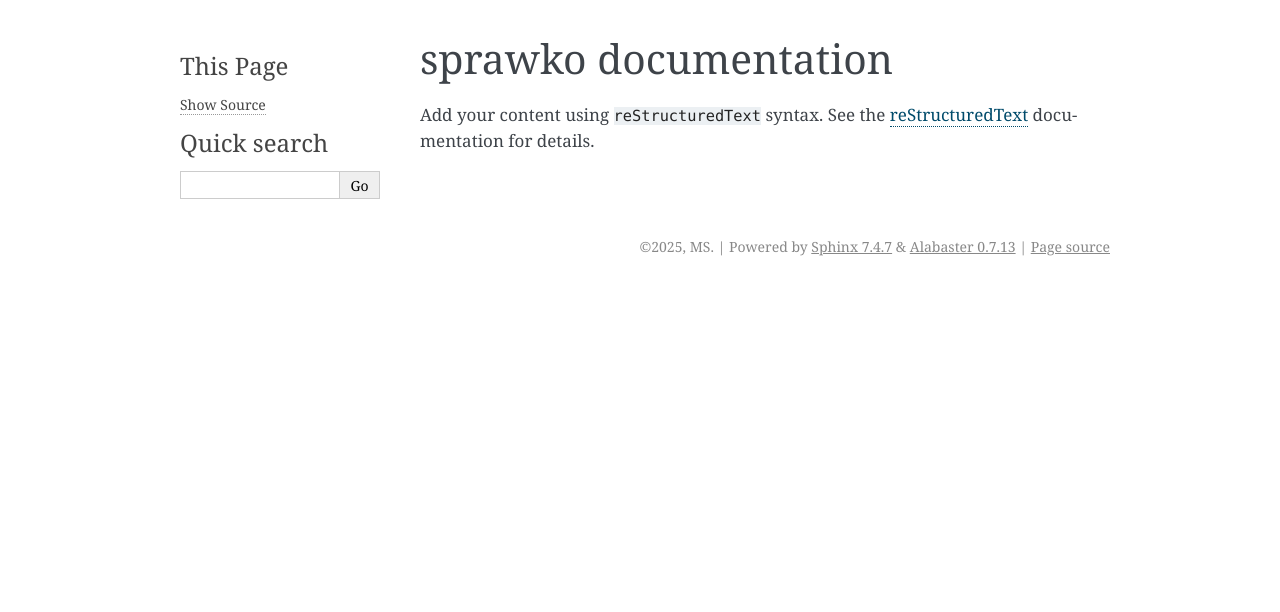
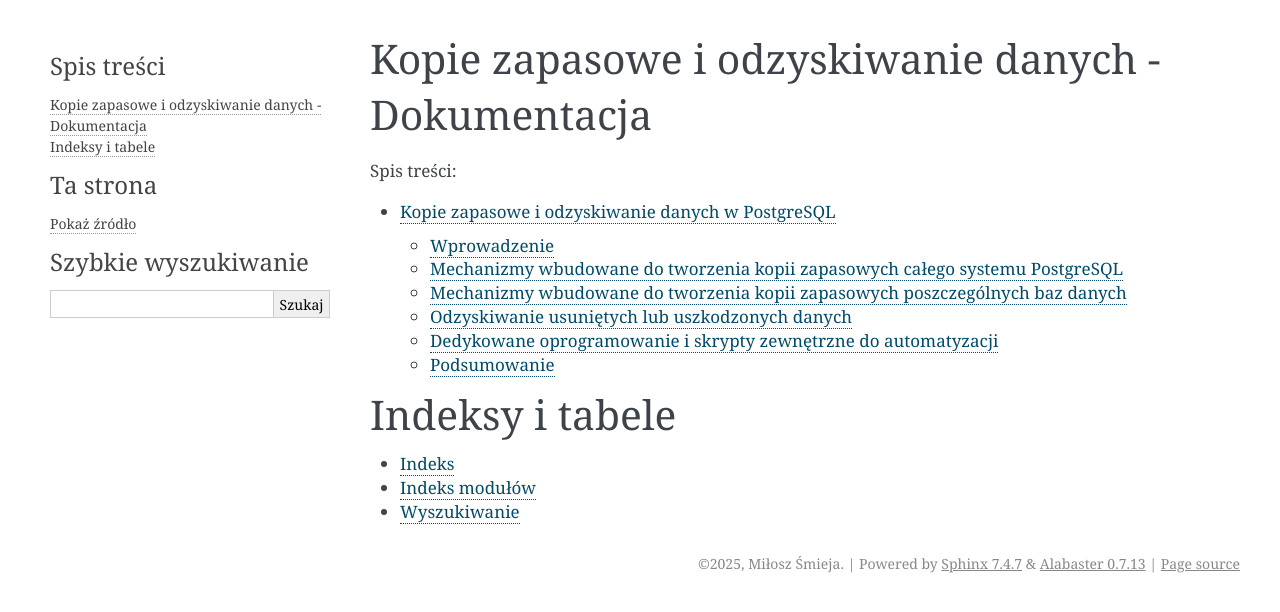
Before and after one commit to m-smieja/Kopie_zapasowe_i_odzyskiwanie_danych, a Sphinx documentation site: the page built from source/index.rst, in a window 1280 px wide. Shown: the top 612 px of the page. Built offline with Sphinx 7.4.7, drawn with Linux system fonts in a browser that asks for light colours; some of the changed lines change nothing that is shown.

Commit message:
Aktualizacja dokumentacji i dodanie pliku kopie_zapasowe_i_odzyskiwanie_danych.rst

```diff
--- a/source/conf.py
+++ b/source/conf.py
@@ -1,27 +1,26 @@
-# Configuration file for the Sphinx documentation builder.
-#
-# For the full list of built-in configuration values, see the documentation:
-# https://www.sphinx-doc.org/en/master/usage/configuration.html
 
-# -- Project information -----------------------------------------------------
-# https://www.sphinx-doc.org/en/master/usage/configuration.html#project-information
+project = 'Kopie zapasowe i odzyskiwanie danych'
+copyright = '2025, Miłosz Śmieja'
+author = 'Miłosz Śmieja'
+release = '1.0'
 
-project = 'sprawko'
-copyright = '2025, MS'
-author = 'MS'
-
-# -- General configuration ---------------------------------------------------
-# https://www.sphinx-doc.org/en/master/usage/configuration.html#general-configuration
-
-extensions = []
+extensions = [
+    'sphinx.ext.autodoc',
+    'sphinx.ext.viewcode',
+    'sphinx.ext.napoleon',
+]
 
 templates_path = ['_templates']
 exclude_patterns = []
 
-
-
-# -- Options for HTML output -------------------------------------------------
-# https://www.sphinx-doc.org/en/master/usage/configuration.html#options-for-html-output
+language = 'pl'
 
 html_theme = 'alabaster'
-html_static_path = ['_static']
+html_static_path = []
+
+html_theme_options = {
+    'page_width': '1200px',
+    'sidebar_width': '300px',
+}
+
+html_search_language = 'pl'
--- a/source/index.rst
+++ b/source/index.rst
@@ -1,16 +1,15 @@
-.. sprawko documentation master file, created by
-   sphinx-quickstart on Thu Mar 27 13:57:15 2025.
-   You can adapt this file completely to your liking, but it should at least
-   contain the root `toctree` directive.
-
-sprawko documentation
-=====================
-
-Add your content using ``reStructuredText`` syntax. See the
-`reStructuredText <https://www.sphinx-doc.org/en/master/usage/restructuredtext/index.html>`_
-documentation for details.
-
+Kopie zapasowe i odzyskiwanie danych - Dokumentacja
+===================================================
 
 .. toctree::
    :maxdepth: 2
-   :caption: Contents:
+   :caption: Spis treści:
+
+   kopie_zapasowe_i_odzyskiwanie_danych
+
+Indeksy i tabele
+================
+
+* :ref:`genindex`
+* :ref:`modindex`
+* :ref:`search`
--- /dev/null
+++ b/source/kopie_zapasowe_i_odzyskiwanie_danych.rst
@@ -0,0 +1,322 @@
+=====================================================================
+Kopie zapasowe i odzyskiwanie danych w PostgreSQL
+=====================================================================
+
+:Autor: Miłosz Śmieja
+:Wersja: 1.0
+:Data: 12 czerwca 2025
+
+.. contents:: Spis treści
+   :depth: 3
+   :local:
+
+Wprowadzenie
+============
+
+System zarządzania bazą danych PostgreSQL oferuje kompleksowy zestaw narzędzi i mechanizmów służących do tworzenia kopii zapasowych oraz odzyskiwania danych. Skuteczne zarządzanie kopiami zapasowymi stanowi fundament bezpieczeństwa danych i ciągłości działania systemów bazodanowych.
+
+PostgreSQL dostarcza zarówno mechanizmy wbudowane, jak i możliwość integracji z zewnętrznymi narzędziami automatyzacji.
+
+Mechanizmy wbudowane do tworzenia kopii zapasowych całego systemu PostgreSQL
+=============================================================================
+
+PostgreSQL oferuje kilka mechanizmów tworzenia kopii zapasowych na poziomie całego systemu, które zapewniają kompleksową ochronę wszystkich baz danych w klastrze.
+
+pg_basebackup
+-------------
+
+**pg_basebackup** stanowi podstawowe narzędzie do tworzenia fizycznych kopii zapasowych całego klastra PostgreSQL.
+
+Kluczowe cechy:
+
+- Działa w trybie online - możliwość wykonywania kopii zapasowych bez zatrzymywania działania serwera
+- Tworzy dokładną kopię wszystkich plików danych
+- Zawiera pliki konfiguracyjne, dzienniki transakcji oraz wszystkie bazy danych w klastrze
+
+Continuous Archiving (Point-in-Time Recovery)
+----------------------------------------------
+
+**Continuous Archiving** reprezentuje zaawansowany mechanizm tworzenia ciągłych kopii zapasowych poprzez archiwizację dzienników WAL (Write-Ahead Logging).
+
+Zalety:
+
+- Umożliwia odtworzenie stanu bazy danych w dowolnym momencie czasowym
+- Szczególnie wartościowe w środowiskach produkcyjnych wymagających minimalnej utraty danych
+- Zapewnia wysoką granularność odzyskiwania danych
+
+Streaming Replication
+----------------------
+
+**Streaming Replication** może służyć jako mechanizm kopii zapasowych poprzez utrzymywanie synchronicznych lub asynchronicznych replik głównej bazy danych.
+
+Funkcjonalności:
+
+- Repliki funkcjonują jako kopie zapasowe w czasie rzeczywistym
+- Oferuje możliwość szybkiego przełączenia w przypadku awarii systemu głównego
+- Wspiera zarówno tryb synchroniczny, jak i asynchroniczny
+
+File System Level Backup
+-------------------------
+
+**File System Level Backup** polega na tworzeniu kopii zapasowych na poziomie systemu plików.
+
+Wymagania:
+
+- Zatrzymanie serwera PostgreSQL lub zapewnienie spójności
+- Wykorzystanie mechanizmów snapshot systemu plików:
+
+  - LVM snapshots
+  - ZFS snapshots
+
+Mechanizmy wbudowane do tworzenia kopii zapasowych poszczególnych baz danych
+=============================================================================
+
+PostgreSQL dostarcza precyzyjne narzędzia umożliwiające tworzenie kopii zapasowych pojedynczych baz danych lub ich wybranych elementów.
+
+pg_dump
+-------
+
+**pg_dump** stanowi najczęściej wykorzystywane narzędzie do tworzenia logicznych kopii zapasowych pojedynczych baz danych.
+
+Charakterystyka:
+
+- Tworzy skrypt SQL zawierający wszystkie polecenia niezbędne do odtworzenia struktury bazy danych oraz jej danych
+- Oferuje liczne opcje konfiguracji:
+
+  - Możliwość wyboru formatu wyjściowego
+  - Filtrowanie obiektów
+  - Kontrola nad poziomem szczegółowości kopii zapasowej
+
+pg_dumpall
+----------
+
+**pg_dumpall** rozszerza funkcjonalność ``pg_dump`` o możliwość tworzenia kopii zapasowych wszystkich baz danych w klastrze.
+
+Dodatkowe funkcje:
+
+- Backup obiektów globalnych:
+
+  - Role użytkowników
+  - Tablespaces
+  - Ustawienia konfiguracyjne na poziomie klastra
+
+COPY command
+------------
+
+**COPY command** umożliwia eksport danych z poszczególnych tabel do plików w różnych formatach.
+
+Obsługiwane formaty:
+
+- CSV
+- Text
+- Binary
+
+Zastosowania:
+
+- Tworzenie selektywnych kopii zapasowych dużych tabel
+- Migracje danych
+
+pg_dump z opcjami selektywnymi
+------------------------------
+
+**pg_dump z opcjami selektywnymi** pozwala na tworzenie kopii zapasowych wybranych obiektów bazy danych.
+
+Możliwości filtrowania:
+
+- Konkretne tabele
+- Schematy
+- Sekwencje
+
+Funkcjonalność ta jest nieoceniona w scenariuszach wymagających granularnej kontroli nad procesem tworzenia kopii zapasowych.
+
+Odzyskiwanie usuniętych lub uszkodzonych danych
+===============================================
+
+PostgreSQL oferuje różnorodne mechanizmy odzyskiwania danych w zależności od rodzaju i zakresu uszkodzeń.
+
+Odzyskiwanie z kopii logicznych
+-------------------------------
+
+**Odzyskiwanie z kopii logicznych** wykonanych przy użyciu ``pg_dump`` realizowane jest poprzez ``psql`` lub ``pg_restore``.
+
+Proces odzyskiwania:
+
+- Wykonanie skryptów SQL
+- Przywrócenie plików dump w odpowiednim formacie
+
+Zaawansowane opcje pg_restore:
+
+- Selektywne przywracanie obiektów
+- Równoległe przetwarzanie
+- Kontrola nad kolejnością przywracania
+
+Point-in-Time Recovery (PITR)
+-----------------------------
+
+**Point-in-Time Recovery (PITR)** umożliwia przywrócenie bazy danych do konkretnego momentu w czasie.
+
+Wykorzystywane komponenty:
+
+- Kombinacja kopii bazowej
+- Archiwalne dzienniki WAL
+
+Zastosowania:
+
+- Cofnięcie zmian do momentu poprzedzającego wystąpienie błędu
+- Odzyskiwanie po uszkodzeniu danych
+
+.. note::
+   PITR jest szczególnie wartościowy w przypadkach, gdy konieczne jest cofnięcie zmian do momentu poprzedzającego wystąpienie błędu lub uszkodzenia.
+
+Odzyskiwanie tabel z tablespaces
+--------------------------------
+
+**Odzyskiwanie tabel z tablespaces** może wymagać specjalnych procedur w przypadku uszkodzenia przestrzeni tabel.
+
+Możliwości PostgreSQL:
+
+- Odtworzenie tablespaces
+- Przeniesienie tabel między różnymi lokalizacjami
+- Odzyskiwanie danych nawet w przypadku częściowego uszkodzenia systemu plików
+
+Transaction log replay
+----------------------
+
+**Transaction log replay** wykorzystuje dzienniki WAL do odtworzenia zmian wprowadzonych po utworzeniu kopii zapasowej.
+
+Charakterystyka:
+
+- Automatycznie wykorzystywany podczas standardowych procedur odzyskiwania
+- Możliwość ręcznej kontroli w szczególnych sytuacjach
+
+Odzyskiwanie na poziomie klastra
+--------------------------------
+
+**Odzyskiwanie na poziomie klastra** przy wykorzystaniu ``pg_basebackup`` wymaga przywrócenia wszystkich plików klastra oraz odpowiedniej konfiguracji parametrów recovery.
+
+Zakres procesu:
+
+- Odtworzenie całego środowiska PostgreSQL
+- Konfiguracja ról i uprawnień
+- Przywrócenie ustawień systemowych
+
+Dedykowane oprogramowanie i skrypty zewnętrzne do automatyzacji
+===============================================================
+
+Automatyzacja procesów tworzenia kopii zapasowych stanowi kluczowy element profesjonalnego zarządzania bazami danych PostgreSQL.
+
+pgBackRest
+-----------
+
+**pgBackRest** reprezentuje kompleksowe rozwiązanie do zarządzania kopiami zapasowymi PostgreSQL.
+
+Zaawansowane funkcje:
+
+- Incremental i differential backups
+- Kompresja danych
+- Szyfrowanie
+- Weryfikacja integralności kopii
+- Możliwość przechowywania kopii w chmurze
+- Automatyzacja procesów zarządzania kopiami zapasowymi
+- Uproszczone procedury odzyskiwania
+
+.. important::
+   pgBackRest automatyzuje wiele procesów związanych z zarządzaniem kopiami zapasowymi i znacznie upraszcza procedury odzyskiwania.
+
+Barman (Backup and Recovery Manager)
+------------------------------------
+
+**Barman** stanowi dedykowane narzędzie stworzone przez 2ndQuadrant do zarządzania kopiami zapasowymi PostgreSQL w środowiskach enterprise.
+
+Kluczowe funkcjonalności:
+
+- Centralne zarządzanie kopiami zapasowymi wielu serwerów PostgreSQL
+- Monitoring procesów backup
+- Automatyczne testowanie procedur recovery
+- Integracja z narzędziami monitorowania
+
+WAL-E i WAL-G
+-------------
+
+**WAL-E i WAL-G** specjalizują się w archiwizacji dzienników WAL w środowiskach chmurowych.
+
+Oferowane funkcje:
+
+- Efektywna kompresja
+- Szyfrowanie danych
+- Przechowywanie kopii zapasowych w serwisach chmurowych:
+
+  - Amazon S3
+  - Google Cloud Storage
+  - Azure Blob Storage
+
+Skrypty shell i cron jobs
+-------------------------
+
+**Skrypty shell i cron jobs** stanowią tradycyjne podejście do automatyzacji kopii zapasowych.
+
+Możliwości automatyzacji:
+
+- Wykonywanie ``pg_dump`` i ``pg_basebackup``
+- Zarządzanie cyklem życia kopii zapasowych
+- Rotacja i czyszczenie starych kopii
+
+.. tip::
+   Właściwie napisane skrypty mogą automatyzować wykonywanie pg_dump, pg_basebackup oraz zarządzanie cyklem życia kopii zapasowych, w tym rotację i czyszczenie starych kopii.
+
+Narzędzia automatyzacji infrastruktury
+---------------------------------------
+
+**Ansible, Puppet, Chef** jako narzędzia automatyzacji infrastruktury mogą być wykorzystywane do zarządzania konfiguracją procesów backup na większą skalę.
+
+Korzyści:
+
+- Standaryzacja procedur backup w środowiskach wieloserwerowych
+- Zapewnienie konsystentności konfiguracji
+- Skalowalne zarządzanie infrastrukturą
+
+Monitoring i alertowanie
+------------------------
+
+**Prometheus i Grafana** w połączeniu z ``postgres_exporter`` umożliwiają monitoring procesów backup oraz alertowanie w przypadku niepowodzeń.
+
+Zakres monitorowania:
+
+- Śledzenie czasu wykonywania kopii
+- Monitorowanie rozmiaru kopii zapasowych
+- Wskaźnik sukcesu procesów backup
+- Alertowanie w czasie rzeczywistym
+
+Podsumowanie
+============
+
+Skuteczne zarządzanie kopiami zapasowymi w PostgreSQL wymaga kombinacji mechanizmów wbudowanych oraz zewnętrznych narzędzi automatyzacji. Wybór odpowiedniej strategii backup zależy od specyficznych wymagań organizacji, w tym:
+
+- **RTO (Recovery Time Objective)** - maksymalny akceptowalny czas odzyskiwania
+- **RPO (Recovery Point Objective)** - maksymalna akceptowalna utrata danych
+- Dostępne zasoby
+- Złożoność środowiska
+
+Kluczowe wnioski
+----------------
+
+**Mechanizmy wbudowane** PostgreSQL, takie jak ``pg_dump``, ``pg_basebackup`` czy PITR, oferują solidne podstawy dla większości scenariuszy backup i recovery.
+
+**W środowiskach produkcyjnych** o wysokich wymaganiach dotyczących dostępności i niezawodności, integracja z dedykowanymi narzędziami takimi jak pgBackRest czy Barman staje się niezbędna.
+
+Najważniejsze zalecenia
+-----------------------
+
+.. warning::
+   Kluczowym elementem każdej strategii backup jest regularne testowanie procedur odzyskiwania danych. Kopie zapasowe mają wartość tylko wtedy, gdy można z nich skutecznie odzyskać dane w sytuacji kryzysowej.
+
+**Kompleksowa strategia backup** powinna obejmować:
+
+1. Tworzenie kopii zapasowych
+2. Regularne testy restore
+3. Dokumentację procedur
+4. Szkolenie personelu odpowiedzialnego za zarządzanie bazami danych
+
+.. footer::
+
+   Dokument został przygotowany w celu zapewnienia kompleksowego przeglądu mechanizmów tworzenia kopii zapasowych i odzyskiwania danych w systemie PostgreSQL.
```
